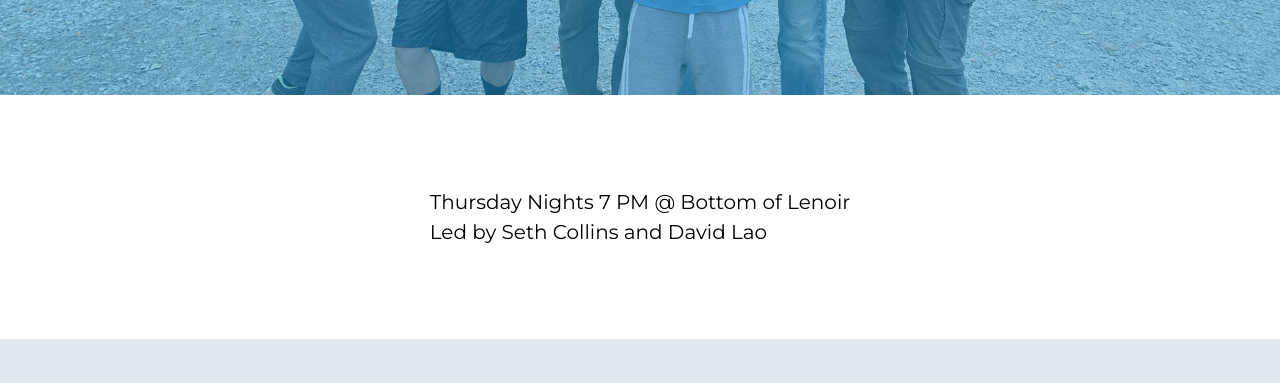
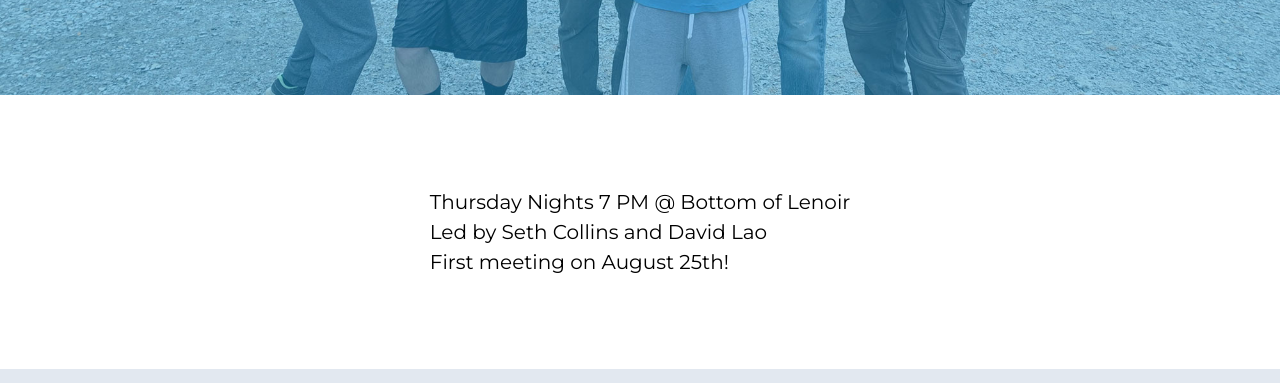
Before and after one commit to dlao2/xa-gatsby-netlify, a Gatsby site: page /men in a window 1280 px wide. Shown: the part 417-800 px from the top of the page. Built offline with nearby package versions, Linux system fonts and the light colour scheme; Gatsby itself is replaced by a stand-in of ours.

Commit message:
Update Pages “men”

```diff
--- a/content/men.md
+++ b/content/men.md
@@ -5,7 +5,7 @@ life-group: >-
   <ul class="flex-1">
 
 
-  <li class="py-3 text-xl">Thursday Nights 7 PM @ Bottom of Lenoir<br>Led by Seth Collins and David Lao<br></li>
+  <li class="py-3 text-xl">Thursday Nights 7 PM @ Bottom of Lenoir<br>Led by Seth Collins and David Lao<br>First meeting on August 25th!</li>
 
 
   </ul>
```
